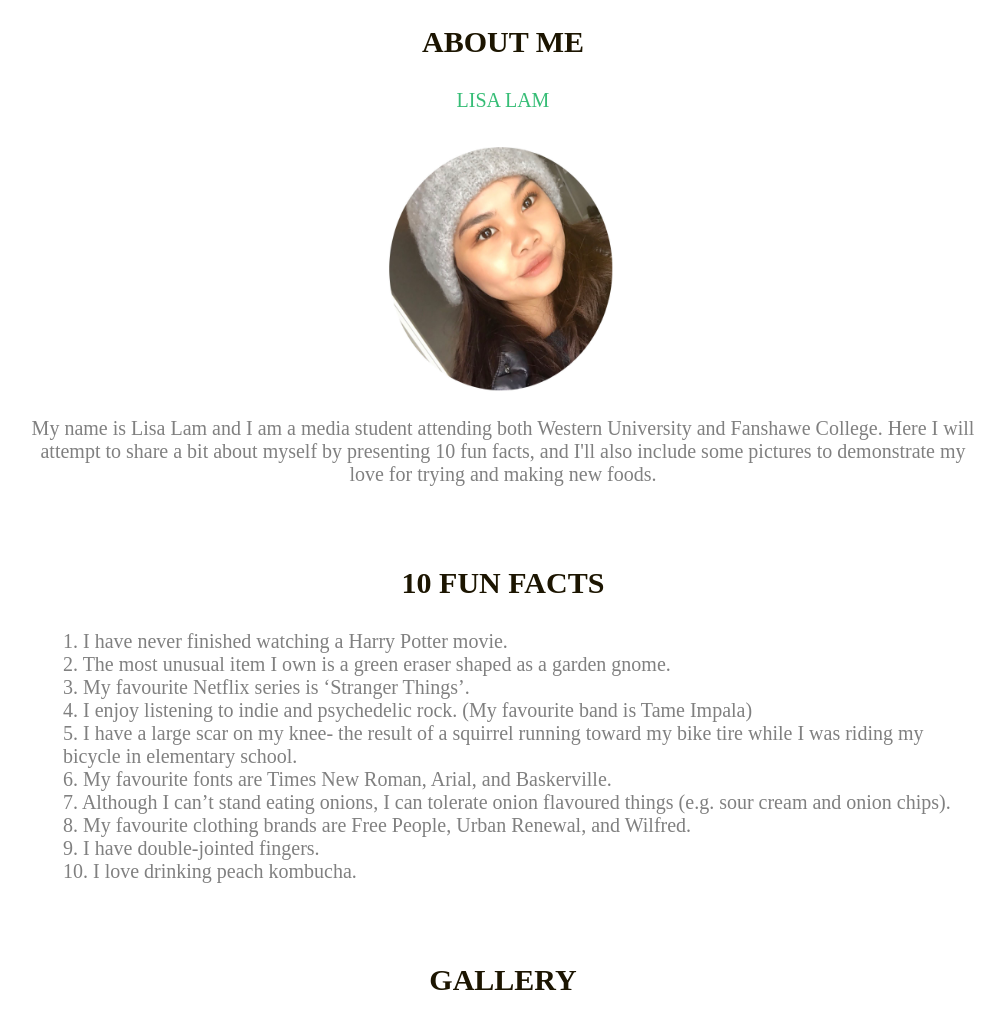
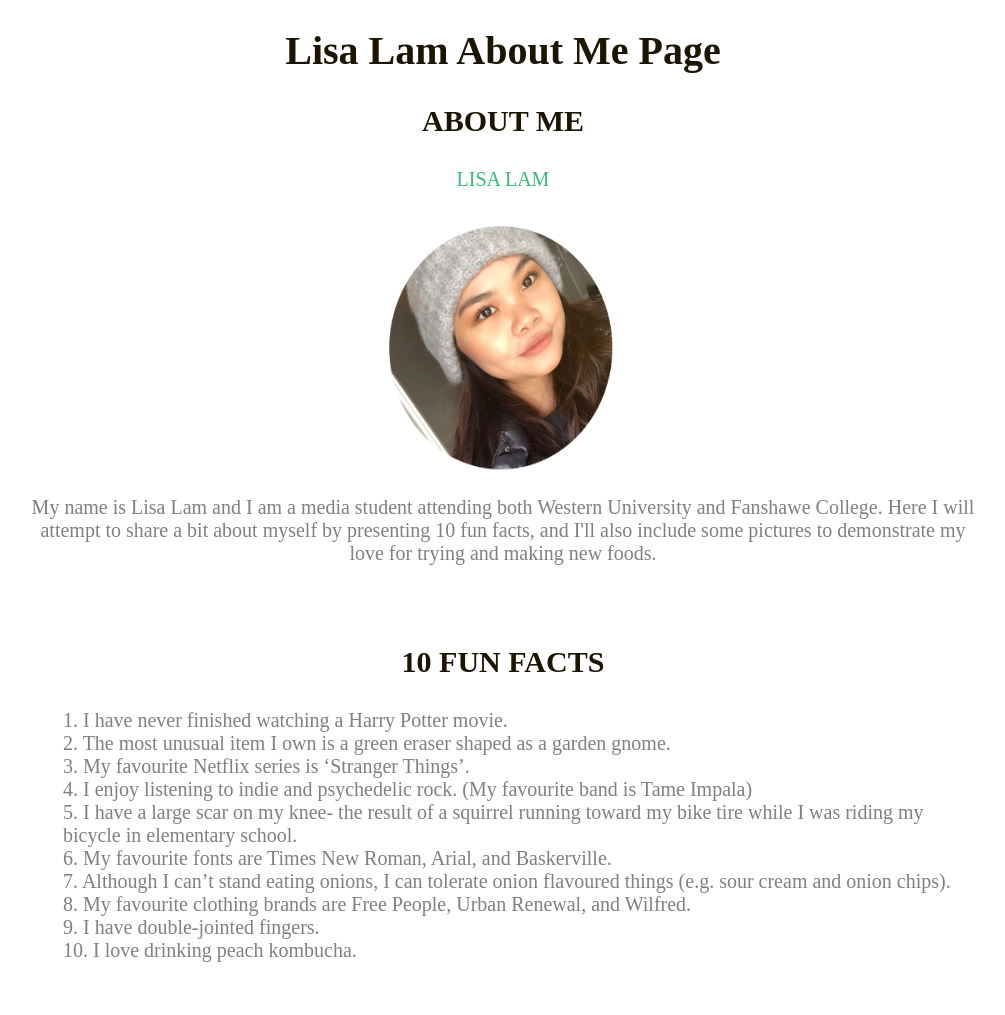
Before and after one commit to lisaalam/Lam_Lisa_HW1, a plain HTML site: page index.html in a window 1280 px wide. Shown: the top 1015 px of the page, without its empty margins (137-1142 px from the left). Drawn offline with Linux system fonts and the light colour scheme.

Commit message:
updated doc outline

```diff
--- a/index.html
+++ b/index.html
@@ -7,6 +7,7 @@
   </head>
   <body>
     <div id="siteContainer">
+      <h1 class="hidden">Lisa Lam About Me Page</h1>
       <section id="intro">
         <h1>ABOUT ME</h1>
         <p id="name">LISA LAM</p>
```
